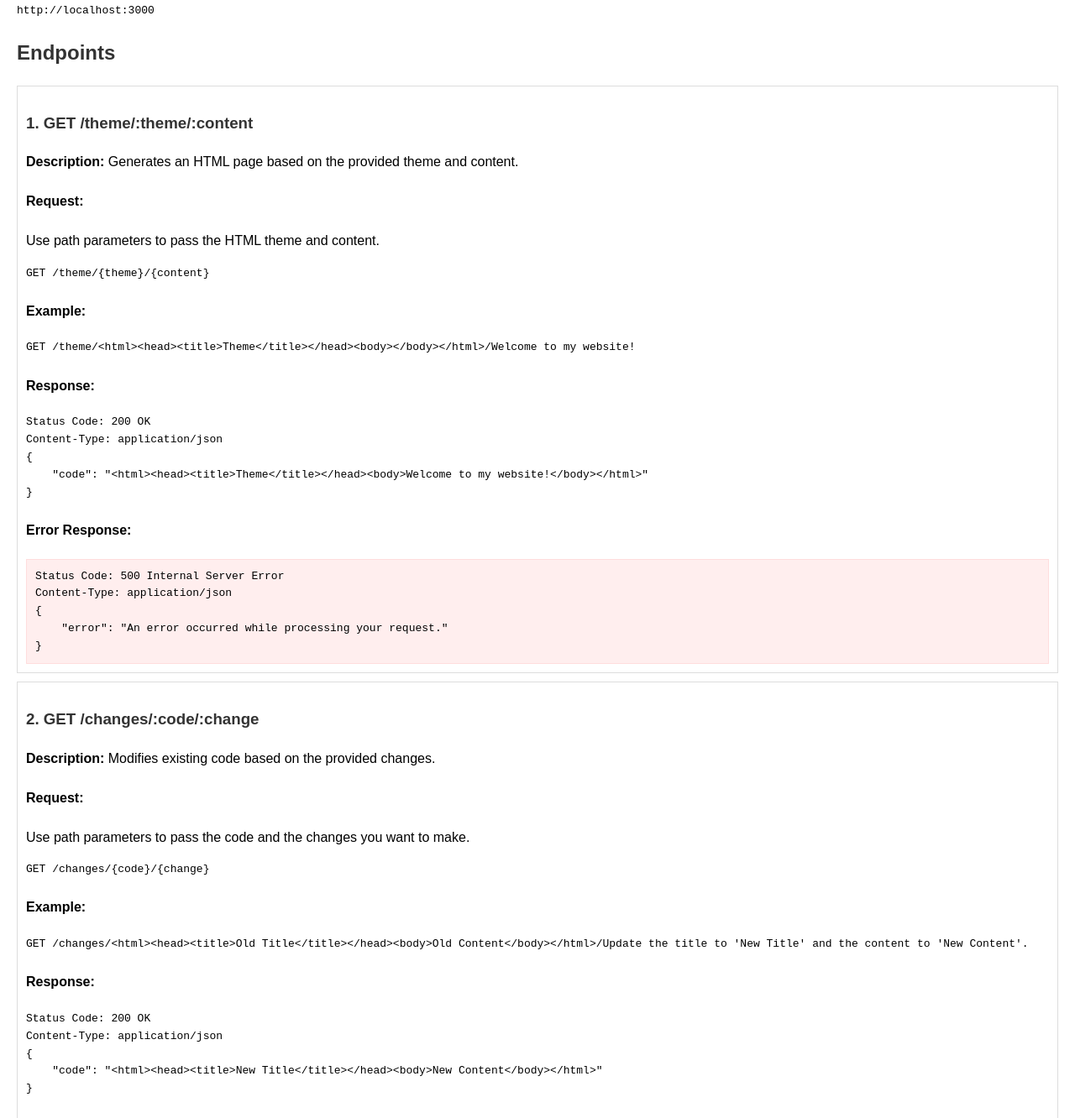
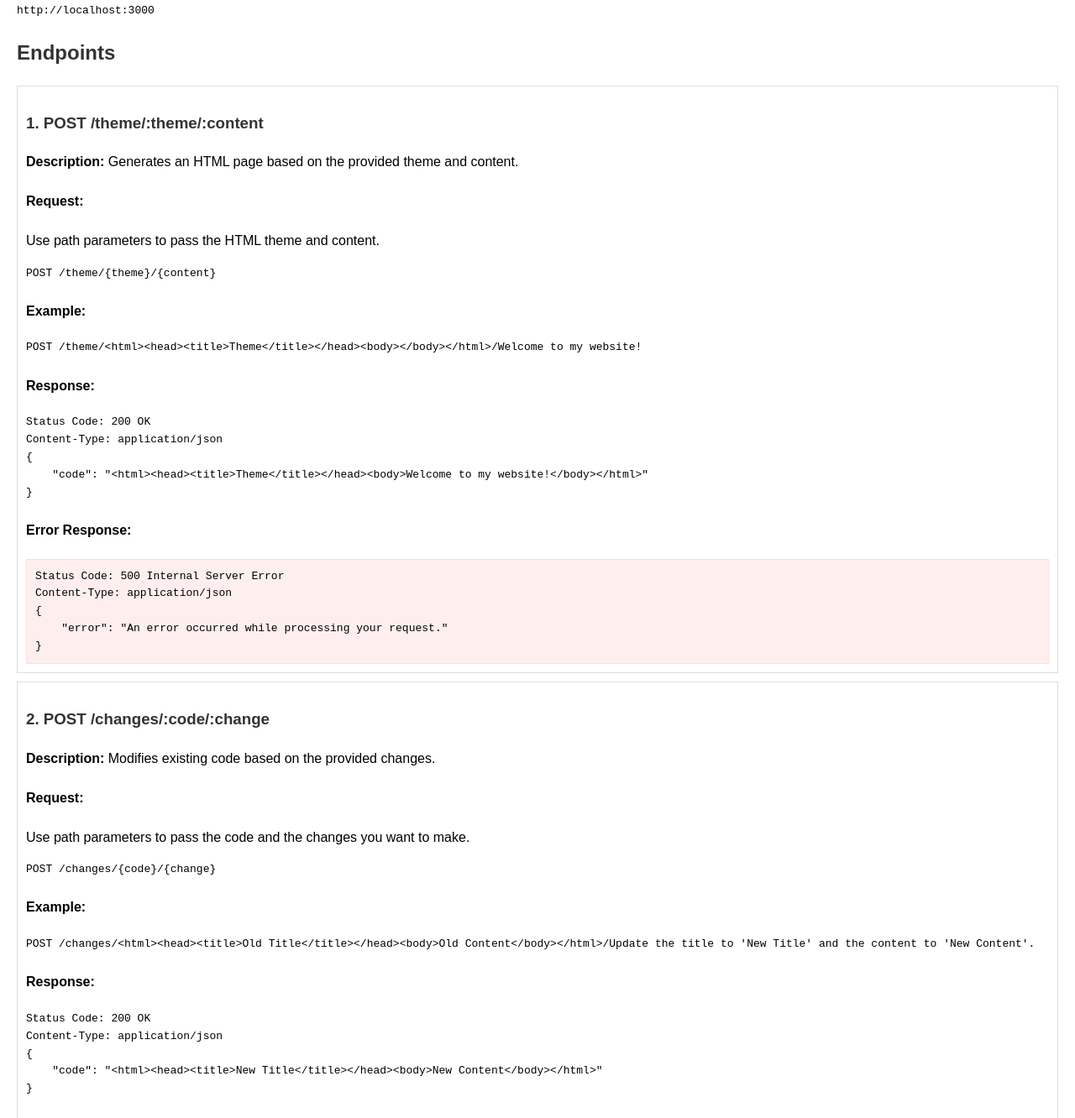
Before and after one commit to rk-vit/CodeBot-API, a website: page public/index.html in a window 1280 px wide. Shown: the part 195-1527 px from the top of the page at 84% size. Drawn offline with Linux system fonts and the light colour scheme.

Commit message:
POST CHANGE

```diff
--- a/index.js
+++ b/index.js
@@ -18,7 +18,7 @@ const model = genAI.getGenerativeModel({
   generationConfig: { responseMimeType: "application/json" },
 });
 
-app.get("/", (req, res) => {
+app.post("/", (req, res) => {
     res.sendFile(path.join(__dirname, 'public', 'index.html'));
 });
 
@@ -47,7 +47,7 @@ app.get("/theme/:theme/:content", async (req, res) => {
   }
 });
 
-app.get("/changes/:code/:change", async (req, res) => {
+app.post("/changes/:code/:change", async (req, res) => {
   const { code, change } = req.params;
 
   const prompt = `I Have some code :- ${code} and a text explaining the changes I want :- ${change}, now generate the code with changes made using this json schema:
--- a/public/index.html
+++ b/public/index.html
@@ -47,13 +47,13 @@
     <h2>Endpoints</h2>
 
     <div class="endpoint">
-        <h3>1. GET /theme/:theme/:content</h3>
+        <h3>1. POST /theme/:theme/:content</h3>
         <p><strong>Description:</strong> Generates an HTML page based on the provided theme and content.</p>
         <h4>Request:</h4>
         <p>Use path parameters to pass the HTML theme and content.</p>
-        <pre><code>GET /theme/{theme}/{content}</code></pre>
+        <pre><code>POST /theme/{theme}/{content}</code></pre>
         <h4>Example:</h4>
-        <pre><code>GET /theme/&lt;html&gt;&lt;head&gt;&lt;title&gt;Theme&lt;/title&gt;&lt;/head&gt;&lt;body&gt;&lt;/body&gt;&lt;/html&gt;/Welcome to my website!</code></pre>
+        <pre><code>POST /theme/&lt;html&gt;&lt;head&gt;&lt;title&gt;Theme&lt;/title&gt;&lt;/head&gt;&lt;body&gt;&lt;/body&gt;&lt;/html&gt;/Welcome to my website!</code></pre>
         <h4>Response:</h4>
         <pre><code>Status Code: 200 OK
 Content-Type: application/json
@@ -69,13 +69,13 @@ Content-Type: application/json
     </div>
 
     <div class="endpoint">
-        <h3>2. GET /changes/:code/:change</h3>
+        <h3>2. POST /changes/:code/:change</h3>
         <p><strong>Description:</strong> Modifies existing code based on the provided changes.</p>
         <h4>Request:</h4>
         <p>Use path parameters to pass the code and the changes you want to make.</p>
-        <pre><code>GET /changes/{code}/{change}</code></pre>
+        <pre><code>POST /changes/{code}/{change}</code></pre>
         <h4>Example:</h4>
-        <pre><code>GET /changes/&lt;html&gt;&lt;head&gt;&lt;title&gt;Old Title&lt;/title&gt;&lt;/head&gt;&lt;body&gt;Old Content&lt;/body&gt;&lt;/html&gt;/Update the title to 'New Title' and the content to 'New Content'.</code></pre>
+        <pre><code>POST /changes/&lt;html&gt;&lt;head&gt;&lt;title&gt;Old Title&lt;/title&gt;&lt;/head&gt;&lt;body&gt;Old Content&lt;/body&gt;&lt;/html&gt;/Update the title to 'New Title' and the content to 'New Content'.</code></pre>
         <h4>Response:</h4>
         <pre><code>Status Code: 200 OK
 Content-Type: application/json
```
